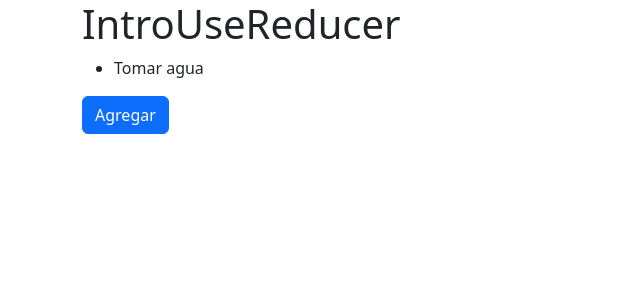
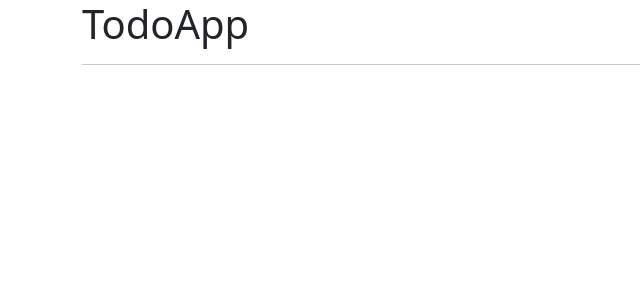
Before and after one commit to abrilBjarano/React.Reducer.Tutorial, a React (Vite) app: page / in a window 1280 px wide. Shown: the top 300 px of the page, without its empty margins (0-640 px from the left). Built offline with nearby package versions, Linux system fonts and the light colour scheme.

Commit message:
Created TodoApp with useReducer and a todoReducer.js

```diff
--- a/src/App.jsx
+++ /dev/null
@@ -1,9 +0,0 @@
-import { IntroUseReducer } from "./IntroUseReducer";
-
-export const App = () => {
-  return (
-    <>
-      <IntroUseReducer />
-    </>
-  )
-}
--- /dev/null
+++ b/src/TodoApp.jsx
@@ -0,0 +1,31 @@
+import { useReducer } from "react";
+import { todoReducer } from "./todoReducer";
+
+const initialState = [
+   {
+      id: new Date().getTime() * 3,
+      description: 'Salir a caminar',
+      done: false,
+   },
+   {
+      id: new Date().getTime() * 2,
+      description: 'Ir a la facu',
+      done: false,
+   }
+]
+
+export const TodoApp = () => {
+
+   const [ todos, dispatch ] = useReducer( todoReducer, initialState );
+
+   return (
+      <>
+         <h1>TodoApp</h1>
+         <hr />
+
+         <ul>
+
+         </ul>
+      </>
+   )
+}
--- a/src/main.jsx
+++ b/src/main.jsx
@@ -1,11 +1,11 @@
 import React from 'react';
 import ReactDOM from 'react-dom/client';
-import { App } from './App';
+import { TodoApp } from './TodoApp';
 
 // import './intro-reducer';
 
 ReactDOM.createRoot(document.getElementById('root')).render(
   // <React.StrictMode>
-    <App />
+    <TodoApp />
   // </React.StrictMode>,
 )
--- /dev/null
+++ b/src/todoReducer.js
@@ -0,0 +1,11 @@
+export const todoReducer = ( initialState, action ) => {
+
+   switch( action.type ){
+      case 'ABC':
+         throw new Error('action.type = "ABC" no implementada');
+
+      default:
+         return initialState;
+   }
+
+};
```
